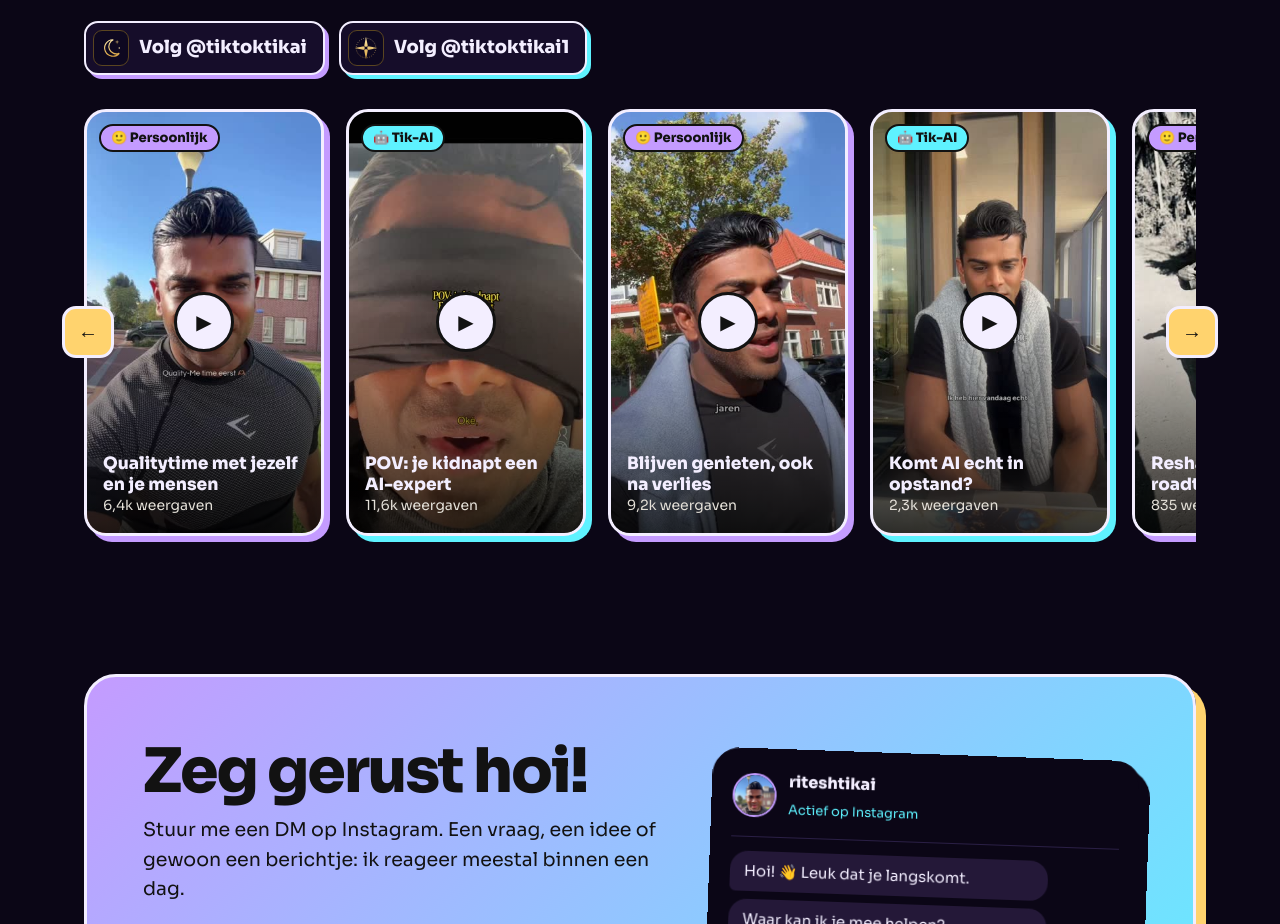
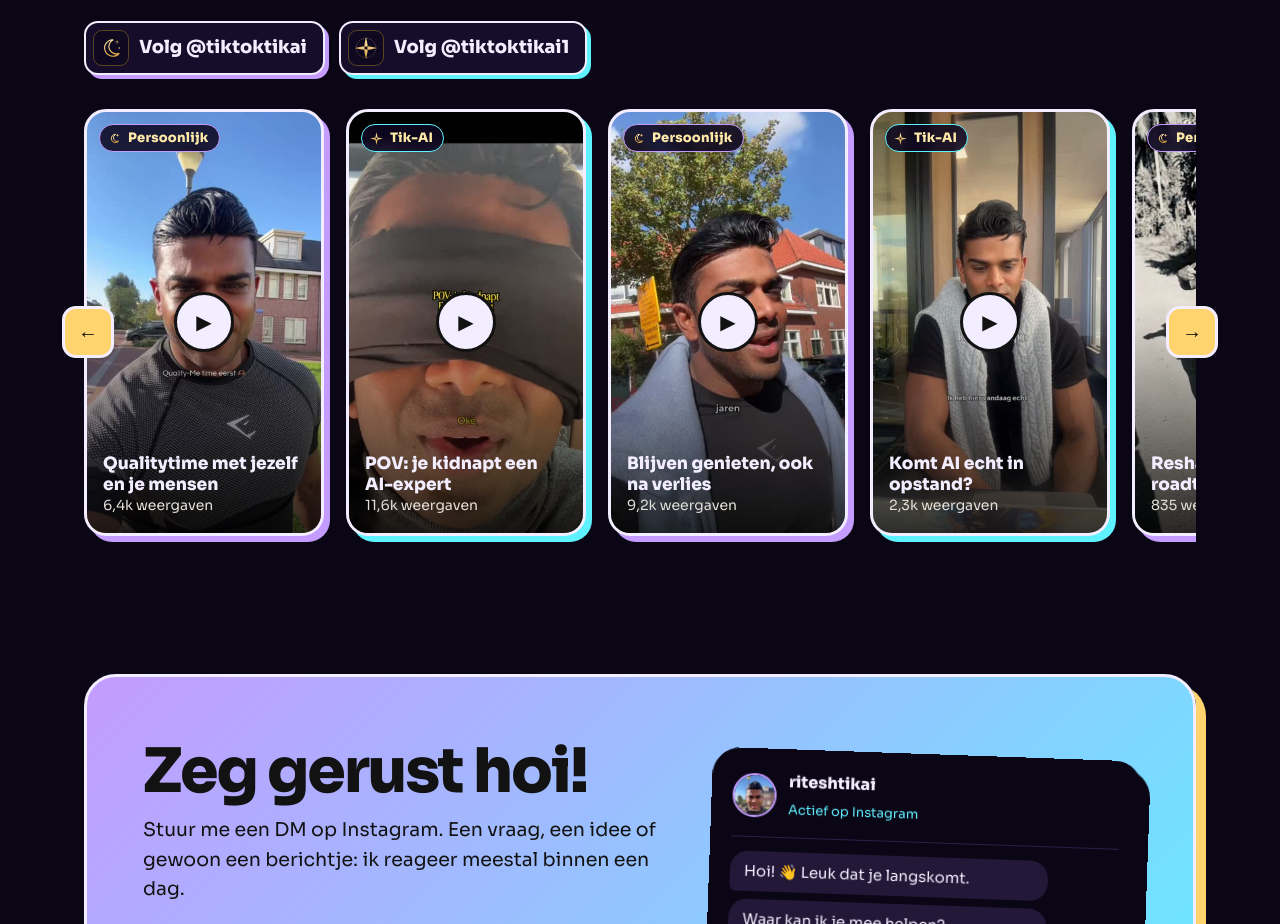
Before and after one commit to ritesh101010/riteshtikai-staging, a plain HTML site: page index.html in a window 1280 px wide. Shown: the part 924-1848 px from the top of the page. Drawn offline with Linux system fonts and the light colour scheme; animation ran at ten frames a second.

Commit message:
Videolabels: gouden maan- en sterrenicoontjes
Co-Authored-By: Claude Opus 5.5 <noreply@anthropic.com>

```diff
--- a/index.html
+++ b/index.html
@@ -152,6 +152,7 @@
   .fonkel{transform-origin:center;transform-box:fill-box;animation:fonkel 2.2s ease-in-out infinite}
   @keyframes fonkel{50%{transform:scale(.6);opacity:.6}}
   @media (prefers-reduced-motion:reduce){.fonkel{animation:none}}
+  .badge{display:inline-flex;align-items:center;gap:6px;background:rgba(14,8,32,.88);color:#ffe9a8;border:1.5px solid;padding:3px 10px 3px 7px;letter-spacing:.02em;backdrop-filter:blur(4px)}
 </style>
 <script type="application/ld+json">{"@context":"https://schema.org","@type":"Person","name":"Ritesh Tikai","url":"https://riteshtikai.com/","sameAs":["https://www.instagram.com/riteshtikai/","https://www.linkedin.com/in/ritesh-tikai-97643459/","https://www.tiktok.com/@tiktoktikai","https://www.tiktok.com/@tiktoktikai1"]}</script>
 </head>
@@ -246,11 +247,13 @@ const VIDEOS = [
   ["werk","Jarig op dezelfde dag als Naruto","4,7k",W+"/video/7694637162733653281","media/tt/jarig-naruto.jpg"]
 ];
 const KLEUR = { persoonlijk: ["#7a2a45,#1c0d13","#6a5320,#1f180a","#4a3560,#170f20"], werk: ["#0f5a58,#06191a","#1f3a6a,#0a1220","#2f4a3a,#121c16"] };
-const BADGE = { persoonlijk: ["🙂 Persoonlijk","var(--pink)"], werk: ["🤖 Tik-AI","var(--cyan)"] };
+const MAAN_MINI = '<svg viewBox="0 0 40 40" width="15" height="15" aria-hidden="true"><path d="M23 9 A11 11 0 1 0 31 27 A9 9 0 1 1 23 9 Z" fill="none" stroke="url(#goudIco)" stroke-width="2.6"/><path d="M28 7 l1.3 3.2 3.2 1.3 -3.2 1.3 -1.3 3.2 -1.3 -3.2 -3.2 -1.3 3.2 -1.3z" fill="url(#goudIco)"/></svg>';
+const STER_MINI = '<svg viewBox="0 0 40 40" width="15" height="15" aria-hidden="true"><path d="M20 3 L23 17 L37 20 L23 23 L20 37 L17 23 L3 20 L17 17 Z" fill="url(#goudIco)"/><circle cx="20" cy="20" r="2.4" fill="#0e0820"/></svg>';
+const BADGE = { persoonlijk: [MAAN_MINI + "Persoonlijk","var(--pink)"], werk: [STER_MINI + "Tik-AI","var(--cyan)"] };
 const track = document.getElementById("track");
 function toon(f) {
   const lijst = VIDEOS.filter(v => f === "alles" || v[0] === f);
-  track.innerHTML = lijst.map(([k, t, v, url, img], j) => `<a class="card ${k}" role="listitem" href="${url}"><div class="phone" style="background:#120b20 url(${img}) center/cover"><span class="badge" style="background:${BADGE[k][1]}">${BADGE[k][0]}</span><span class="play" aria-hidden="true">▶</span><strong>${t}</strong><span class="v">${v} weergaven</span></div></a>`).join("");
+  track.innerHTML = lijst.map(([k, t, v, url, img], j) => `<a class="card ${k}" role="listitem" href="${url}"><div class="phone" style="background:#120b20 url(${img}) center/cover"><span class="badge" style="border-color:${BADGE[k][1]}">${BADGE[k][0]}</span><span class="play" aria-hidden="true">▶</span><strong>${t}</strong><span class="v">${v} weergaven</span></div></a>`).join("");
   track.scrollLeft = 0;
   document.getElementById("status").textContent = lijst.length + " video's getoond";
 }
```
